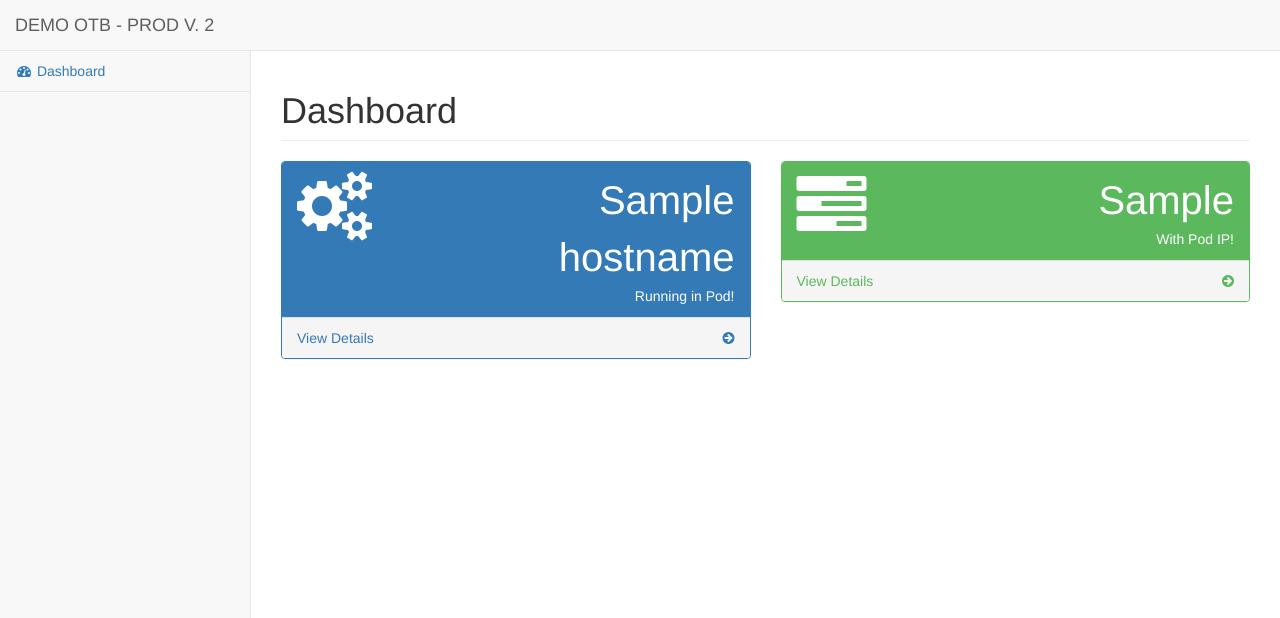
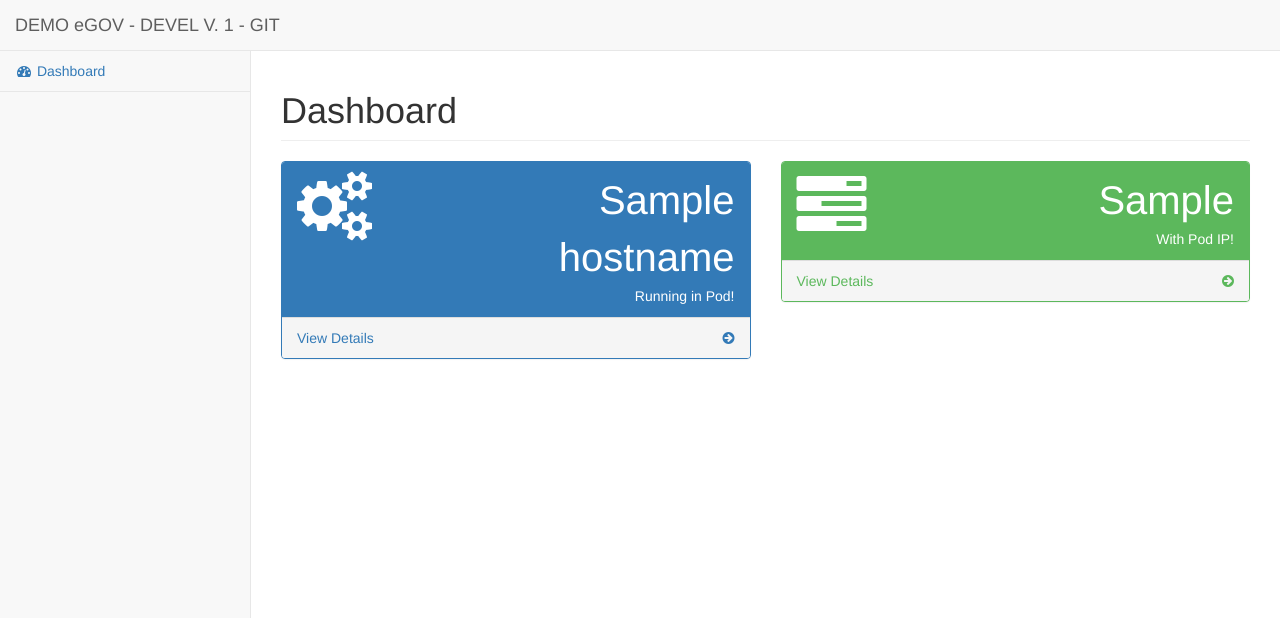
Before and after one commit to xandradx/demodockerapp, a Flask app: template templates/dash.html in a window 1280 px wide. Shown: the top 618 px of the page. Run offline with Flask 2, Linux system fonts and the light colour scheme; the template is opened without the code that fills it: most values are stand-ins (such as "Sample title", 1, 10 or a date in 2020); some libraries are stand-ins or nearby versions.

Commit message:
Replace text for DEMO

```diff
--- a/templates/dash.html
+++ b/templates/dash.html
@@ -27,7 +27,7 @@
                     <span class="icon-bar"></span>
                     <span class="icon-bar"></span>
                     <span class="icon-bar"></span>
-                </button><a class="navbar-brand" href="{{ url_for('index') }}">DEMO OTB - PROD V. 2</a>
+                </button><a class="navbar-brand" href="{{ url_for('index') }}">DEMO eGOV - DEVEL V. 1 - GIT</a>
             </div>
             <!-- /.navbar-header -->
 
```
